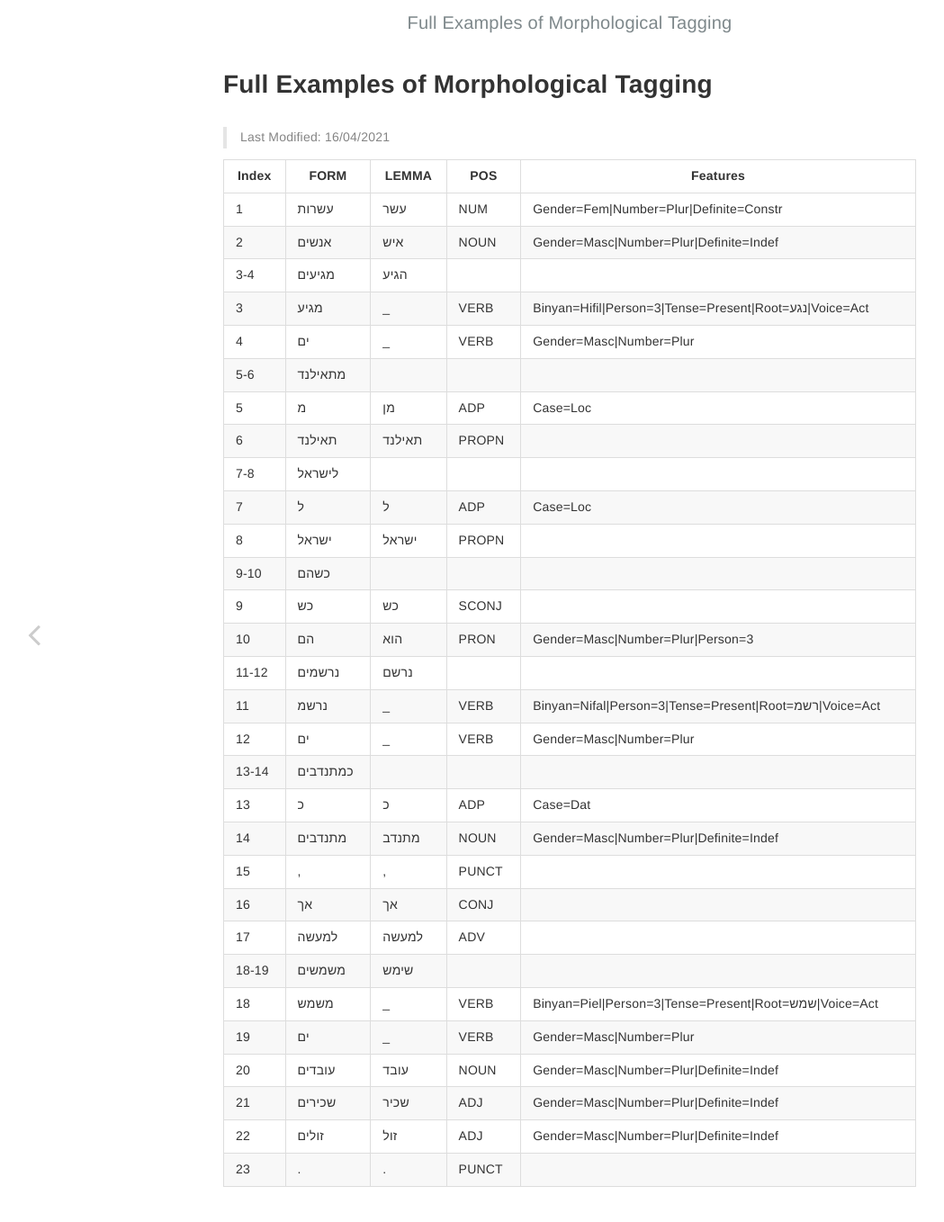
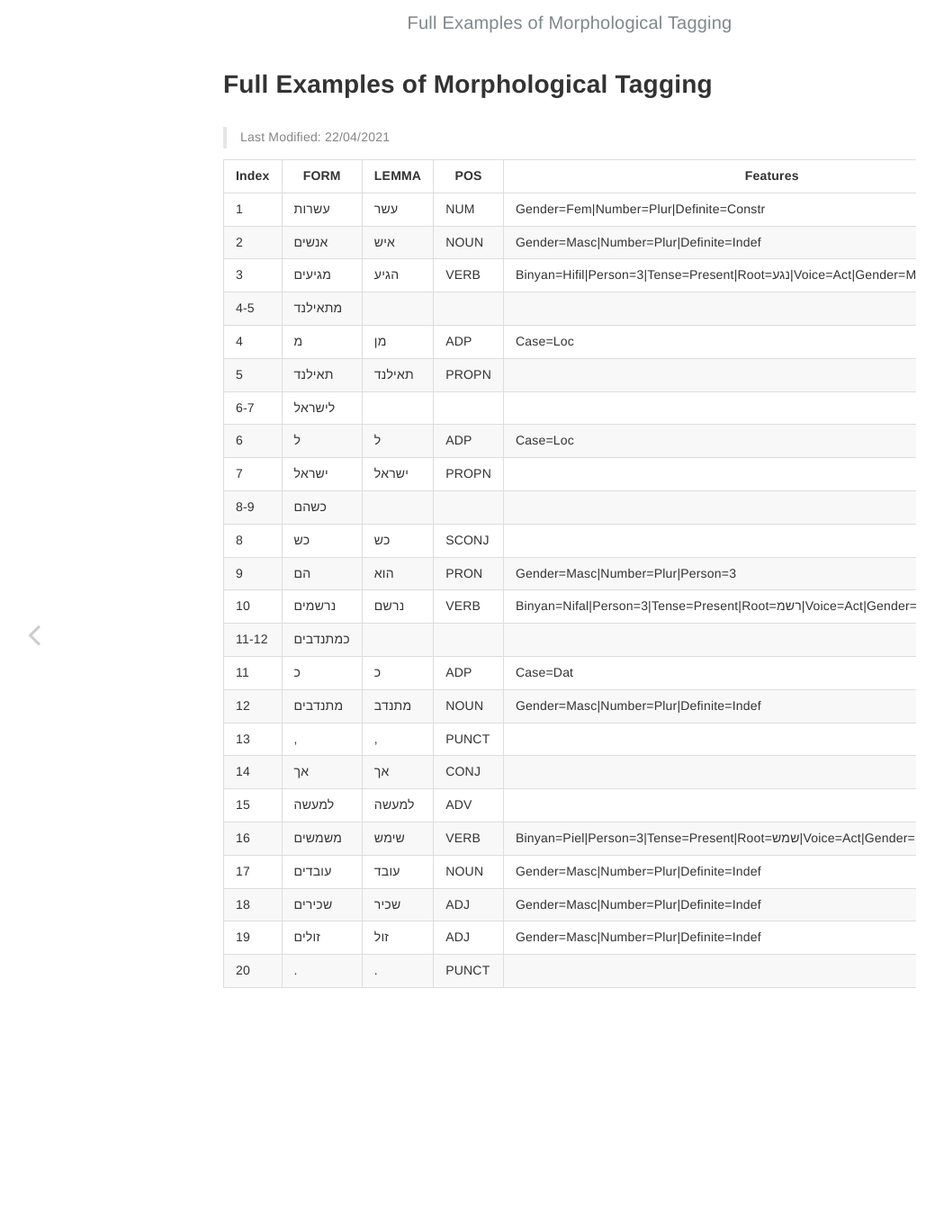
Before and after one commit to tsachil/hebrew-guidelines, a Jekyll site: the page built from _posts/2021-04-16-examples.md, in a window 1280 px wide. Shown: the whole page at 90% size, without its empty margins (7-1056 px from the left). Built offline with Jekyll 4.4.1, drawn with Linux system fonts in a browser that asks for light colours.

Commit message:
changed segmentation of verbs according to talk with Zeldes

```diff
--- a/_posts/2021-04-16-examples.md
+++ b/_posts/2021-04-16-examples.md
@@ -6,38 +6,32 @@ category: morphology
 layout: post
 ---
 
-> Last Modified: 16/04/2021
+> Last Modified: 22/04/2021
 
 
-| Index | FORM     | LEMMA  | POS   | Features                                                   |
-|-------|----------|--------|-------|------------------------------------------------------------|
-| 1     | עשרות    | עשר    | NUM   | Gender=Fem\|Number=Plur\|Definite=Constr                   |
-| 2     | אנשים    | איש    | NOUN  | Gender=Masc\|Number=Plur\|Definite=Indef                   |
-| 3-4   | מגיעים   | הגיע   |       |                                                            |
-| 3     | מגיע     | _      | VERB  | Binyan=Hifil\|Person=3\|Tense=Present\|Root=נגע\|Voice=Act |
-| 4     | ים       | _      | VERB  | Gender=Masc\|Number=Plur                                   |
-| 5-6   | מתאילנד  |        |       |                                                            |
-| 5     | מ        | מן     | ADP   | Case=Loc                                                   |
-| 6     | תאילנד   | תאילנד | PROPN |                                                            |
-| 7-8   | לישראל   |        |       |                                                            |
-| 7     | ל        | ל      | ADP   | Case=Loc                                                   |
-| 8     | ישראל    | ישראל  | PROPN |                                                            |
-| 9-10  | כשהם     |        |       |                                                            |
-| 9     | כש       | כש     | SCONJ |                                                            |
-| 10    | הם       | הוא    | PRON  | Gender=Masc\|Number=Plur\|Person=3                         |
-| 11-12 | נרשמים   | נרשם   |       |                                                            |
-| 11    | נרשמ     | _      | VERB  | Binyan=Nifal\|Person=3\|Tense=Present\|Root=רשמ\|Voice=Act |
-| 12    | ים       | _      | VERB  | Gender=Masc\|Number=Plur                                   |
-| 13-14 | כמתנדבים |        |       |                                                            |
-| 13    | כ        | כ      | ADP   | Case=Dat                                                   |
-| 14    | מתנדבים  | מתנדב  | NOUN  | Gender=Masc\|Number=Plur\|Definite=Indef                   |
-| 15    | ,        | ,      | PUNCT |                                                            |
-| 16    | אך       | אך     | CONJ  |                                                            |
-| 17    | למעשה    | למעשה  | ADV   |                                                            |
-| 18-19 | משמשים   | שימש   |       |                                                            |
-| 18    | משמש     | _      | VERB  | Binyan=Piel\|Person=3\|Tense=Present\|Root=שמש\|Voice=Act  |
-| 19    | ים       | _      | VERB  | Gender=Masc\|Number=Plur                                   |
-| 20    | עובדים   | עובד   | NOUN  | Gender=Masc\|Number=Plur\|Definite=Indef                   |
-| 21    | שכירים   | שכיר   | ADJ   | Gender=Masc\|Number=Plur\|Definite=Indef                   |
-| 22    | זולים    | זול    | ADJ   | Gender=Masc\|Number=Plur\|Definite=Indef                   |
-| 23    | .        | .      | PUNCT |                                                            |
+| Index | FORM     | LEMMA  | POS   | Features                                                                             |
+|-------|----------|--------|-------|--------------------------------------------------------------------------------------|
+| 1     | עשרות    | עשר    | NUM   | Gender=Fem\|Number=Plur\|Definite=Constr                                             |
+| 2     | אנשים    | איש    | NOUN  | Gender=Masc\|Number=Plur\|Definite=Indef                                             |
+| 3     | מגיעים   | הגיע   | VERB  | Binyan=Hifil\|Person=3\|Tense=Present\|Root=נגע\|Voice=Act\|Gender=Masc\|Number=Plur |
+| 4-5   | מתאילנד  |        |       |                                                                                      |
+| 4     | מ        | מן     | ADP   | Case=Loc                                                                             |
+| 5     | תאילנד   | תאילנד | PROPN |                                                                                      |
+| 6-7   | לישראל   |        |       |                                                                                      |
+| 6     | ל        | ל      | ADP   | Case=Loc                                                                             |
+| 7     | ישראל    | ישראל  | PROPN |                                                                                      |
+| 8-9   | כשהם     |        |       |                                                                                      |
+| 8     | כש       | כש     | SCONJ |                                                                                      |
+| 9     | הם       | הוא    | PRON  | Gender=Masc\|Number=Plur\|Person=3                                                   |
+| 10    | נרשמים   | נרשם   | VERB  | Binyan=Nifal\|Person=3\|Tense=Present\|Root=רשמ\|Voice=Act\|Gender=Masc\|Number=Plur |
+| 11-12 | כמתנדבים |        |       |                                                                                      |
+| 11    | כ        | כ      | ADP   | Case=Dat                                                                             |
+| 12    | מתנדבים  | מתנדב  | NOUN  | Gender=Masc\|Number=Plur\|Definite=Indef                                             |
+| 13    | ,        | ,      | PUNCT |                                                                                      |
+| 14    | אך       | אך     | CONJ  |                                                                                      |
+| 15    | למעשה    | למעשה  | ADV   |                                                                                      |
+| 16    | משמשים   | שימש   | VERB  | Binyan=Piel\|Person=3\|Tense=Present\|Root=שמש\|Voice=Act\|Gender=Masc\|Number=Plur  |
+| 17    | עובדים   | עובד   | NOUN  | Gender=Masc\|Number=Plur\|Definite=Indef                                             |
+| 18    | שכירים   | שכיר   | ADJ   | Gender=Masc\|Number=Plur\|Definite=Indef                                             |
+| 19    | זולים    | זול    | ADJ   | Gender=Masc\|Number=Plur\|Definite=Indef                                             |
+| 20    | .        | .      | PUNCT |                                                                                      |
```
Also changed, not shown: _posts/2021-04-01-segmentation.md (+11 -19 lines).
